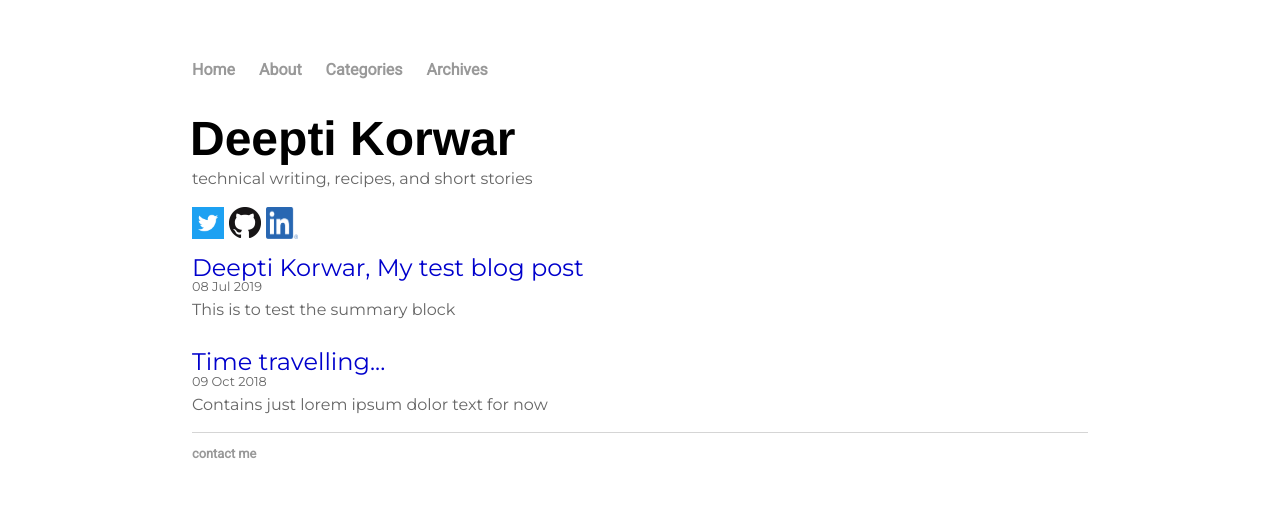
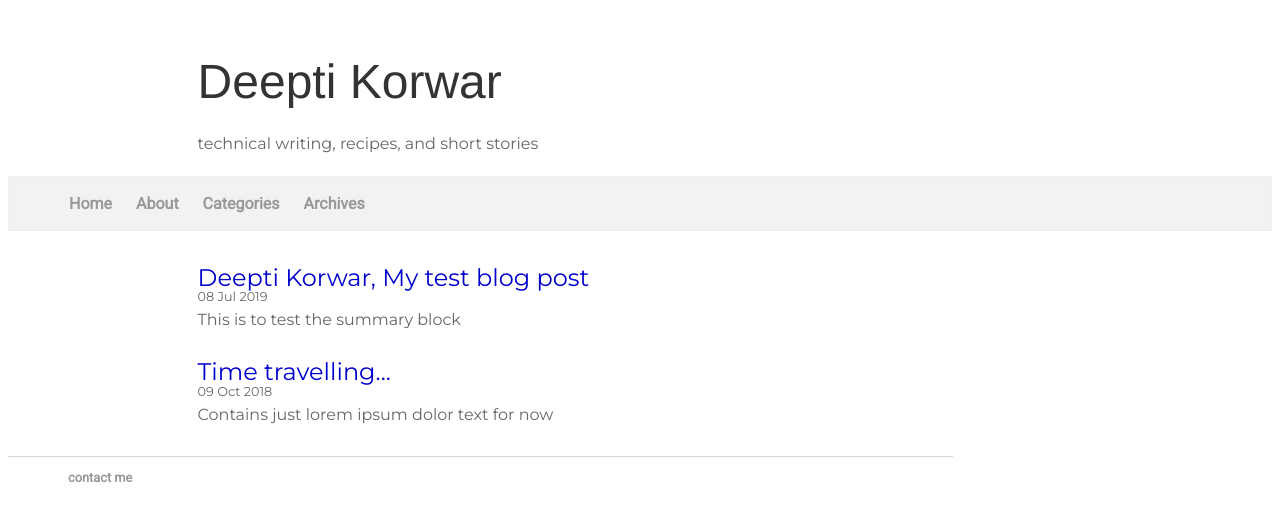
Before and after one commit to deeptikorwar/MyBlog, a Jekyll site: the page built from index.html, in a window 1280 px wide. Shown: the top 521 px of the page. Built offline with Jekyll 4.4.1, drawn with Linux system fonts in a browser that asks for light colours.

Commit message:
modify home page

```diff
--- a/_layouts/default.html
+++ b/_layouts/default.html
@@ -1,7 +1,6 @@
 <!DOCTYPE html>
 <html>
 	<head>
-		<title>{{ page.title }}</title>
 		<!-- link to web fonts -->
 		<link href="https://fonts.googleapis.com/css?family=Montserrat&display=swap" rel="stylesheet">
 		<link href="https://fonts.googleapis.com/css?family=Roboto&display=swap" rel="stylesheet">
@@ -17,8 +16,14 @@
 		<meta name="msapplication-TileColor" content="#da532c">
 		<meta name="theme-color" content="#ffffff">
 		<!-- end link to favicon -->
+		<title>{{ page.title }}</title>
+		<div class="blogtitle">
+  	<p class="btitle">Deepti Korwar</p>
+  	<p class="smallgray" style="margin-top:-30px">technical writing, recipes, and short stories</p>
+		</div>
 	</head>
 	<body>
+		<div class="blognav">
 			<nav>
 				<ul>
 					<li><a href="/">Home</a></li>
@@ -27,6 +32,7 @@
 					<li><a href="/archives">Archives</a></li>
 				</ul>
 			</nav>
+		</div>
 		<div class="container">
 
 			{{ content }}
--- a/css/main.css
+++ b/css/main.css
@@ -1,22 +1,59 @@
 body {
-    margin: 60px auto;
+    /*margin: 60px auto;*/
+    /*width: 70%;*/
+    /*background-color: #73e600;*/
+    font-family: 'Montserrat', 'Sans-Serif'
+}
+
+footer {
+    border-top: 1px solid #d5d5d5;
+    padding-left: 60px;
     width: 70%;
-    font-family: 'Montserrat', sans-serif;
+    /*background-color: #f2f2f2;*/
+    font-size: .8em
+}
+
+.container {
+    margin: 30px auto;
+    /*background-color: #00e6e6;*/
+    width: 70%
+}
+
+p.btitle {
+    font-size: 3em;
+    font-family:'Helvetica', 'Arial', 'Sans-Serif'
 
 }
+
+/* Start css for nav block and blog title */
+.blogtitle {
+    margin: 20px auto;
+    width: 70%;
+    /*background-color: #cceeff*/
+}
+
+.blognav {
+    padding: 1px;
+    padding-left: 60px;
+   /* width: 100%;*/
+    background-color: #f2f2f2;
+    border: 1px solid #eee
+}
+/* End css for nav block */
+
 nav ul, footer ul {
     font-family: 'Roboto', 'Helvetica', 'Arial', 'Sans-Serif';
     padding: 0px;
     list-style: none;
-    font-weight: bold;
+    font-weight: bold
 }
 nav ul li, footer ul li {
     display: inline;
-    margin-right: 20px;
+    margin-right: 20px
 }
 a {
     text-decoration: none;
-    color: #999;
+    color: #999
 }
 
 a.blue {
@@ -25,45 +62,36 @@ a.blue {
 
 a.smallblue {
     font-size: 1em;
-    color: #0000cc;
+    color: #0000cc
 }
 
 a:hover {
-    text-decoration: underline;
+    text-decoration: underline
 }
 h1 {
     font-size: 3em;
     font-family:'Helvetica', 'Arial', 'Sans-Serif';
-    margin-left: -2px;
+    margin-left: -2px
 }
 p {
     font-size: 1.5em;
     line-height: 1.4em;
-    color: #333;
-}
-
-p.verysmallgray {
-  font-size: 0.8em;
-  color: #666666
+    color: #333
 }
 
 .verysmallgray {
   font-size: 0.8em;
   color: #666666
 }
-p.smallgray {
+
+.smallgray {
   font-size: 1em;
   color: #666666
 }
 
-footer {
-    border-top: 1px solid #d5d5d5;
-    font-size: .8em;
-}
-
 ul.posts {
     margin: 20px auto 40px;
-    font-size: 1.5em;
+    font-size: 1.5em
 }
 
 ul.posts li {
@@ -75,7 +103,7 @@ ul.posts li {
     padding: 2px 4px;
     font-size: 90%;
     background-color: #f2f2f2;
-    border-radius: 4px;
+    border-radius: 4px
 }
 /* End css for inline code */
 
--- a/index.html
+++ b/index.html
@@ -3,9 +3,9 @@ layout: default
 title: Deepti Korwar, Technical Writer
 ---
 <div class="blurb">
-  <h1>Deepti Korwar</h1>
-  <p class="smallgray" style="margin-top:-30px">technical writing, recipes, and short stories</p>
-  {% include my_social_media.html %} <!-- To add to all pages, move to default.html -->
+<!--  <h1>Deepti Korwar</h1> -->
+<!--  <p class="smallgray" style="margin-top:-30px">technical writing, recipes, and short stories</p> -->
+<!-- To add to all pages, move to default.html -->
 </div><!-- /.blurb -->
 
 {% for post in site.posts %}
--- a/pages/aboutme.html
+++ b/pages/aboutme.html
@@ -4,4 +4,5 @@ title: About me
 permalink: /aboutme/
 ---
 <h1>{{ page.title }}</h1>
+{% include my_social_media.html %}
 <p> Placeholder file for about me info</p>
```
Lines whose indentation alone changed are shown as unchanged.
